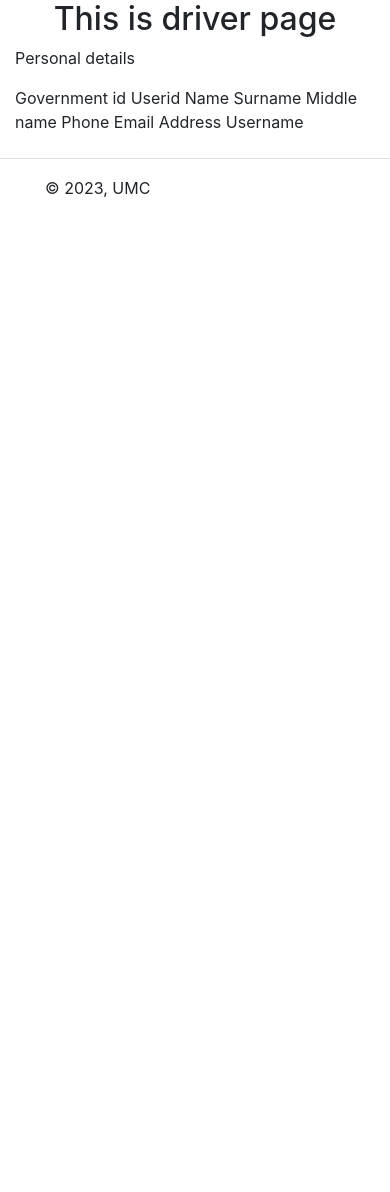
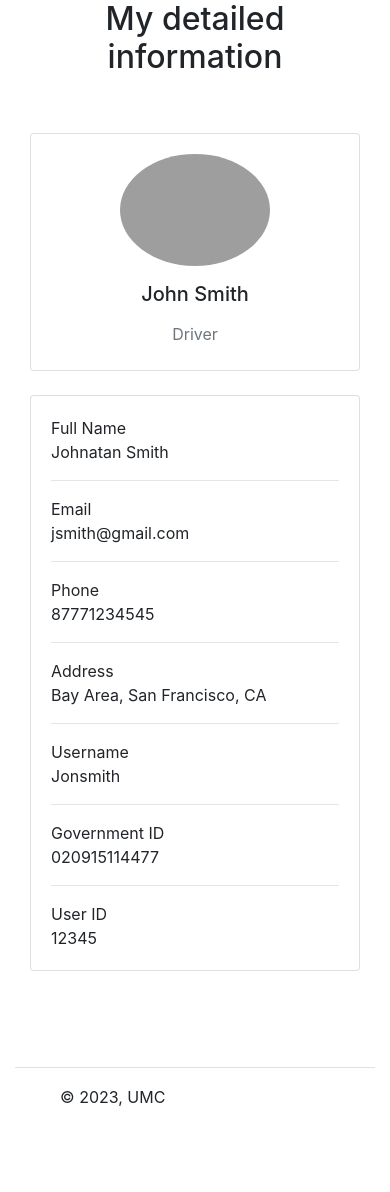
Before and after one commit to Kirun13/swe_front, a Flask app: page /driver in a window 390 px wide. Shown: the part 145-1337 px from the top of the page. Before the commit the page ends 342 px from the top, so only its background shows below. Run offline with Flask 3, Linux system fonts and the light colour scheme; some libraries are stand-ins or nearby versions; grey boxes are pictures that could not be loaded.

Commit message:
added content to driver details page

```diff
--- a/templates/internal/driver/driver_main.html
+++ b/templates/internal/driver/driver_main.html
@@ -4,18 +4,100 @@
 
 {% block content %}
 
-<h2 align="center">This is driver page</h1>
-    <p>Personal details</p>
+<h2 align="center">My detailed information</h1>
 
-    Government id
-    Userid
-    Name
-    Surname
-    Middle name
-    Phone
-    Email
-    Address
-    Username
+    <div class="container py-5">
+        <div class="row">
+        <div class="col-lg-4">
+            <div class="card mb-4">
+            <div class="card-body text-center">
+                <img src="https://mdbcdn.b-cdn.net/img/Photos/new-templates/bootstrap-chat/ava3.webp" alt="avatar"
+                class="rounded-circle img-fluid" style="width: 150px;">
+                <h5 class="my-3">John Smith</h5>
+                <p class="text-muted mb-1">Driver</p>
+            </div>
+            </div>
+        </div>
+        <div class="col-lg-8">
+            <div class="card mb-4">
+            <div class="card-body">
+                <div class="row">
+                <div class="col-sm-3">
+                    <p class="mb-0">Full Name</p>
+                </div>
+                <div class="col-sm-9">
+                    <p class="mb-0">Johnatan Smith</p>
+                </div>
+                </div>
+                <hr>
+                <div class="row">
+                <div class="col-sm-3">
+                    <p class="mb-0">Email</p>
+                </div>
+                <div class="col-sm-9">
+                    <p class="mb-0">jsmith@gmail.com</p>
+                </div>
+                </div>
+
+                <hr>
+                <div class="row">
+                <div class="col-sm-3">
+                    <p class="mb-0">Phone</p>
+                </div>
+                <div class="col-sm-9">
+                    <p class="mb-0">87771234545</p>
+                </div>
+                </div>
+
+                <hr>
+                <div class="row">
+                <div class="col-sm-3">
+                    <p class="mb-0">Address</p>
+                </div>
+                <div class="col-sm-9">
+                    <p class="mb-0">Bay Area, San Francisco, CA</p>
+                </div>
+                </div>
+
+                <hr>
+                <div class="row">
+                <div class="col-sm-3">
+                    <p class="mb-0">Username</p>
+                </div>
+                <div class="col-sm-9">
+                    <p class="mb-0">Jonsmith</p>
+                </div>
+                </div>
+
+                <hr>
+                <div class="row">
+                <div class="col-sm-3">
+                    <p class="mb-0">Government ID</p>
+                </div>
+                <div class="col-sm-9">
+                    <p class="mb-0">020915114477</p>
+                </div>
+                </div>
+
+                <hr>
+                <div class="row">
+                <div class="col-sm-3">
+                    <p class="mb-0">User ID</p>
+                </div>
+                <div class="col-sm-9">
+                    <p class="mb-0">12345</p>
+                </div>
+                </div>
+
+            </div>
+        </div>
+        </div>
+    </div>
+
+
+
+
+
 
 
 {% endblock %}
```
